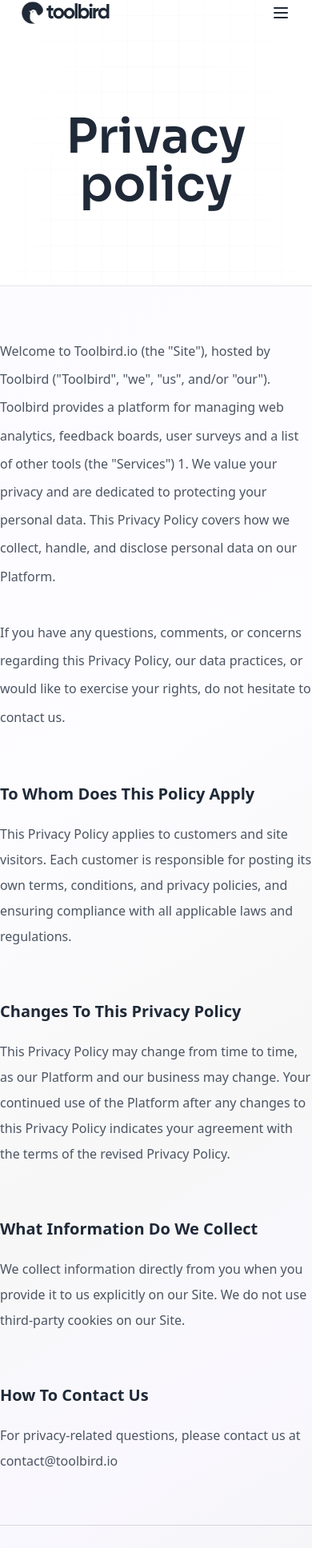
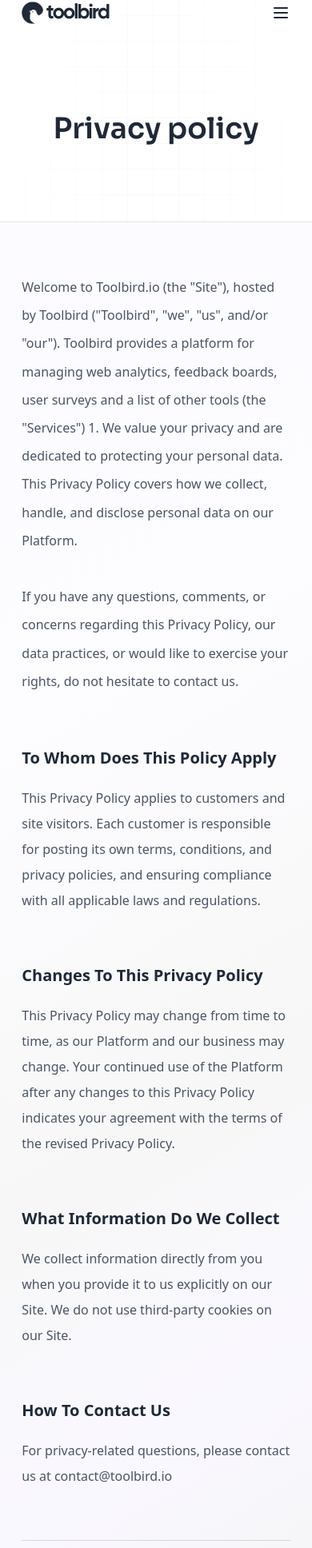
Before and after one commit to Gazella-Team/LM-Consulting, a Next.js app: page /legal/privacy in a window 390 px wide. Shown: the part 13-1949 px from the top of the page at 80% size. Built offline with nearby package versions, Linux system fonts and the light colour scheme; what @ebay/nice-modal-react would draw is missing.

Commit message:
layout fix

```diff
--- a/src/pages/legal/privacy.tsx
+++ b/src/pages/legal/privacy.tsx
@@ -6,7 +6,7 @@
 		<Layout white={true}>
 			<Meta title={`Privacy policy - Toolbird.io`} />
 			<div className="w-[86%] mx-auto max-w-6xl py-24 text-center">
-				<h1 className="text-gray-800 text-6xl font-semibold">
+				<h1 className="text-gray-800 text-4xl md:text-5xl lg:text-6xl font-semibold">
 					Privacy policy
 				</h1>
 			</div>
@@ -17,7 +17,7 @@
 						'linear-gradient(329deg, rgba(244,244,244,1) 0%, rgba(250,248,255,1) 17%, rgba(247,247,247,1) 37%, rgba(253,252,255,1) 67%, rgba(252,251,255,1) 94%)',
 				}}
 			>
-				<div className="mx-auto max-w-2xl flex flex-col gap-16 leading-8 text-gray-600">
+				<div className="mx-auto w-[86%] max-w-2xl flex flex-col gap-16 leading-8 text-gray-600">
 					<p className="leading-[220%]">
 						Welcome to Toolbird.io (the &quot;Site&quot;), hosted by
 						Toolbird (&quot;Toolbird&quot;, &quot;we&quot;,
@@ -77,7 +77,7 @@
 						</p>
 					</div>
 					<div className="border-t border-gray-600/20 pt-5 text-gray-500 text-center">
-						<p>Last updated: May 29, 2023</p>
+						<p>Last updated: Jun 07, 2024</p>
 					</div>
 				</div>
 			</section>
--- a/src/pages/legal/terms.tsx
+++ b/src/pages/legal/terms.tsx
@@ -6,7 +6,7 @@
 		<Layout white={true}>
 			<Meta title={`Terms of service - Toolbird.io`} />
 			<div className="w-[86%] mx-auto max-w-6xl py-24 text-center">
-				<h1 className="text-gray-800 text-6xl font-semibold">
+				<h1 className="text-gray-800 text-4xl md:text-5xl lg:text-6xl font-semibold">
 					Terms of Service
 				</h1>
 			</div>
@@ -17,7 +17,7 @@
 						'linear-gradient(329deg, rgba(244,244,244,1) 0%, rgba(250,248,255,1) 17%, rgba(247,247,247,1) 37%, rgba(253,252,255,1) 67%, rgba(252,251,255,1) 94%)',
 				}}
 			>
-				<div className="mx-auto max-w-2xl flex flex-col gap-16 leading-8 text-gray-600">
+				<div className="mx-auto w-[86%] max-w-2xl flex flex-col gap-16 leading-8 text-gray-600">
 					<p className="leading-[220%]">
 						Subject to these Terms of Service (this
 						&quot;Agreement&quot;), Toolbird.io
@@ -171,7 +171,7 @@
 						</p>
 					</div>
 					<div className="border-t border-gray-600/20 pt-5 text-gray-500 text-center">
-						<p>Last updated: May 29, 2023</p>
+						<p>Last updated: Jun 07, 2024</p>
 					</div>
 				</div>
 			</section>
```
